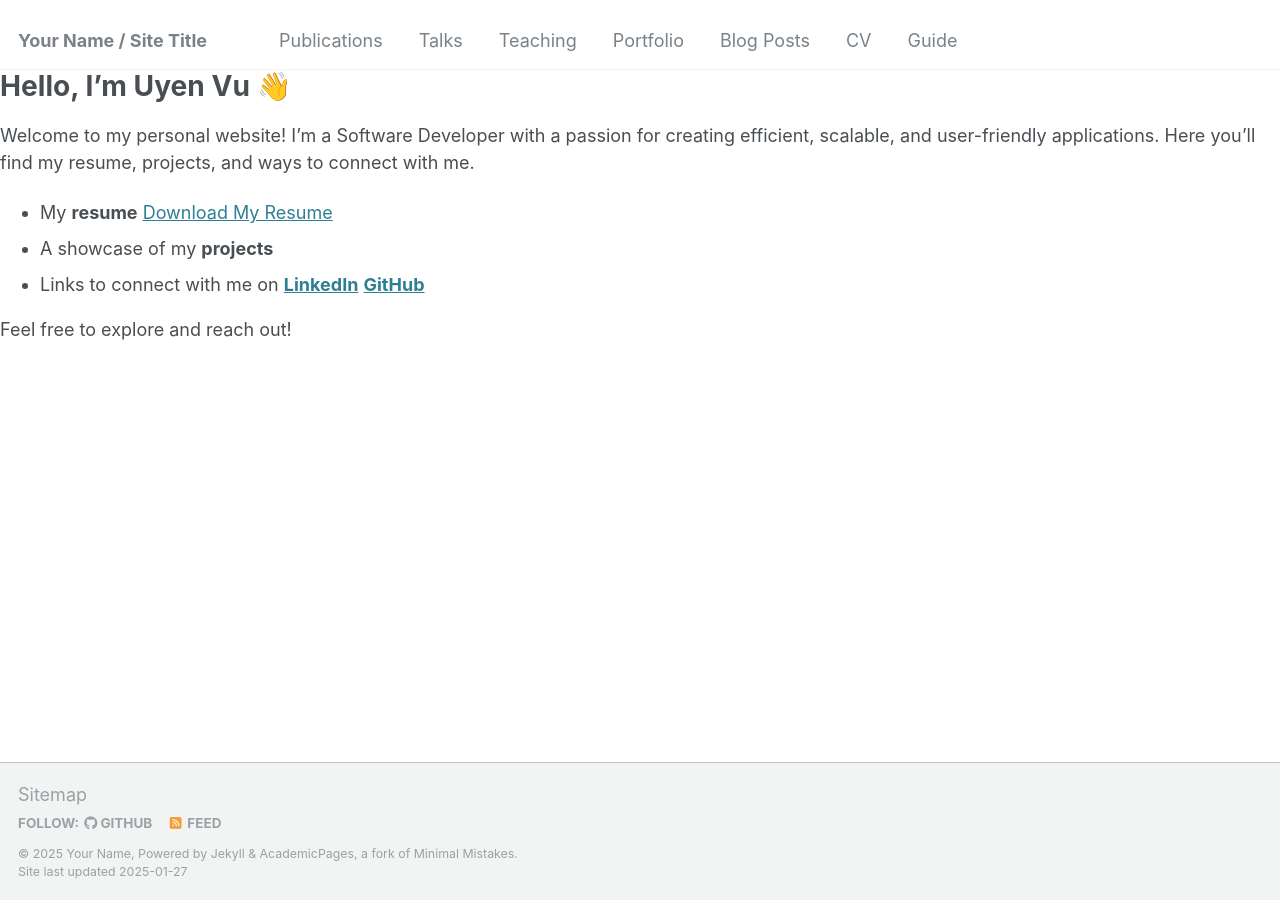
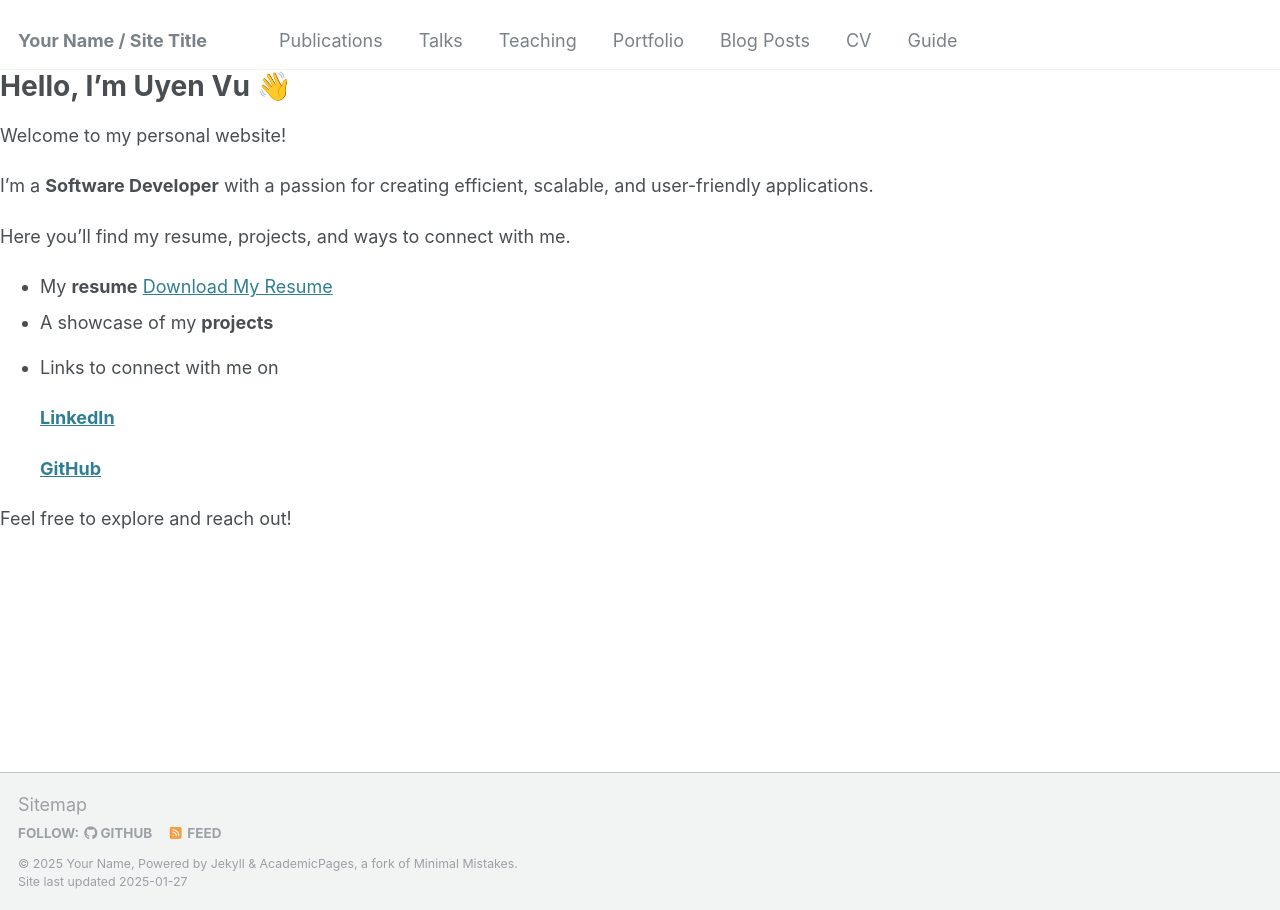
Before and after one commit to uynvu078/uynvu078.github.io, a Jekyll site: the page built from index.md, in a window 1280 px wide. Built offline with Jekyll 4.4.1, drawn with Linux system fonts in a browser that asks for light colours.

```diff
--- a/index.md
+++ b/index.md
@@ -5,14 +5,18 @@ title: Welcome to My Website
 
 # Hello, I'm Uyen Vu 👋
 Welcome to my personal website!
-I'm a Software Developer with a passion for creating efficient, scalable, and user-friendly applications.
+
+I'm a **Software Developer** with a passion for creating efficient, scalable, and user-friendly applications.
+
 Here you’ll find my resume, projects, and ways to connect with me.
 
 - My **resume**
   [Download My Resume](files/resume.pdf)
 - A showcase of my **projects**
 - Links to connect with me on
+
   **[LinkedIn](https://linkedin.com/in/your-profile)**
+
   **[GitHub](https://github.com/your-username)**
 
 
```
